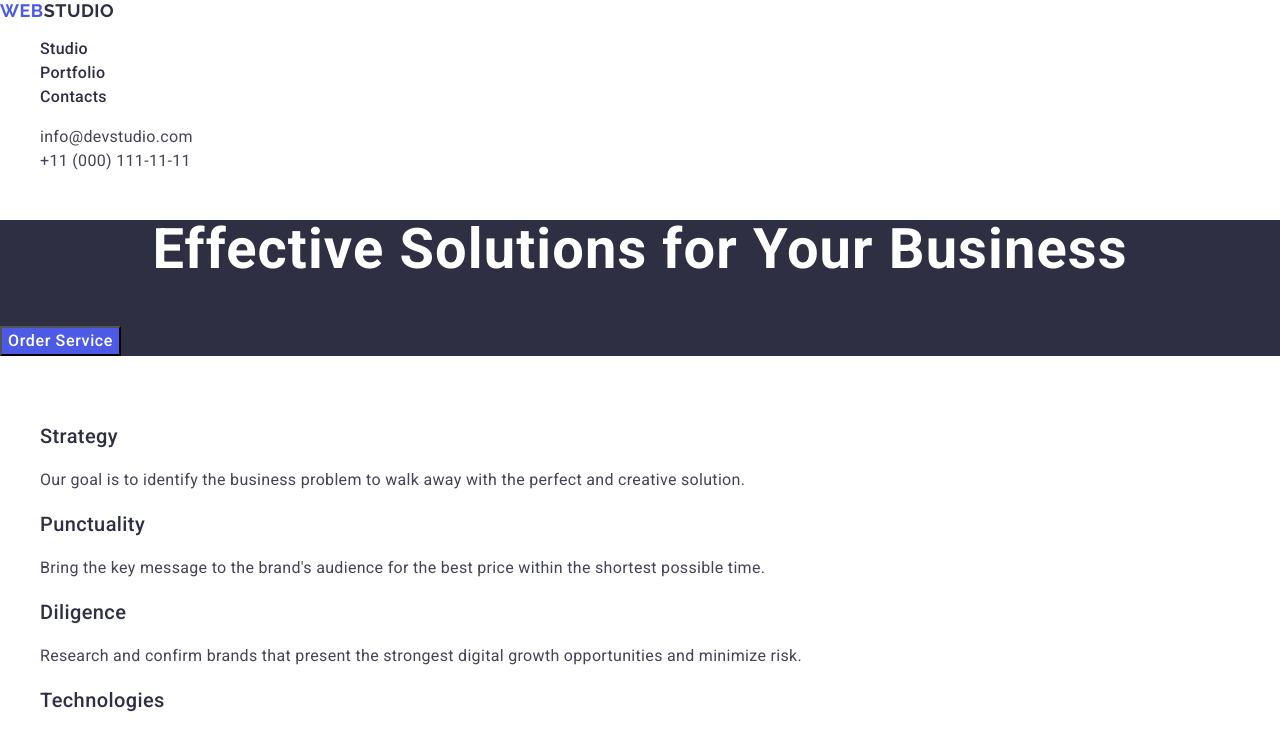
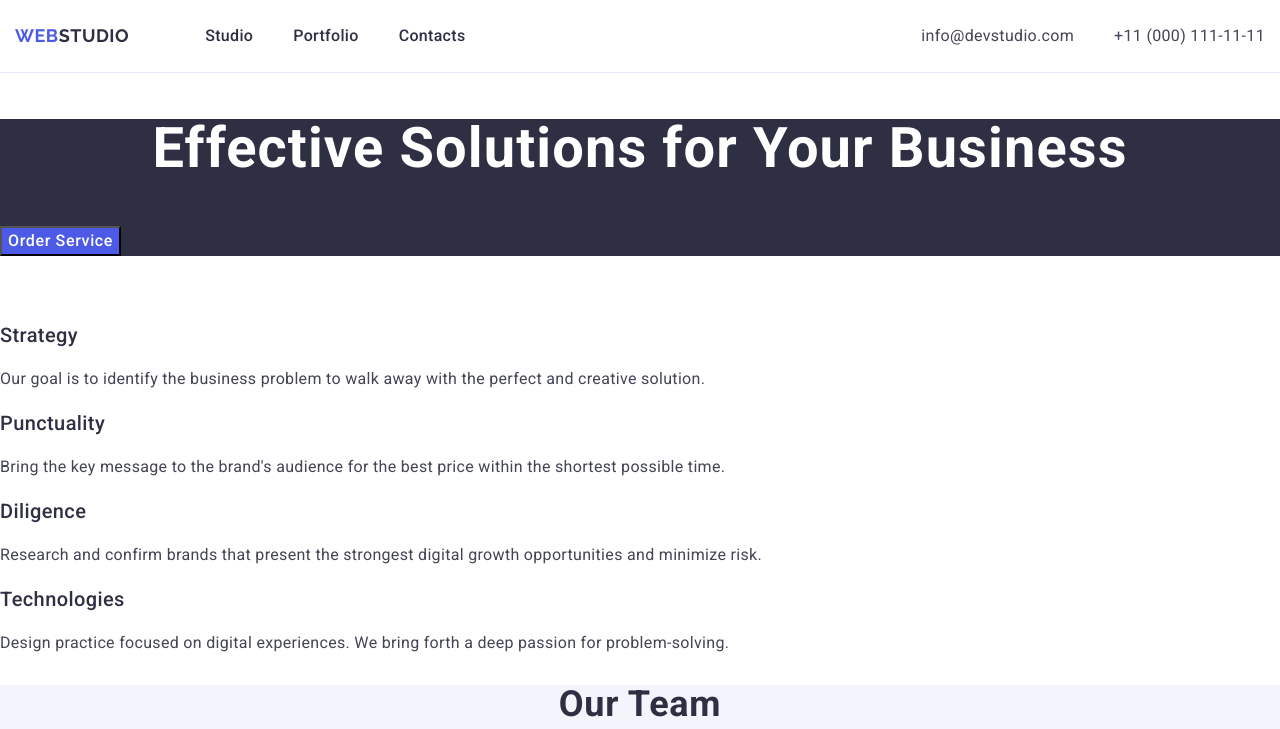
Before and after one commit to Daniil4449/goit-markup-hw-3, a plain HTML site: page index.html in a window 1280 px wide. Shown: the top 729 px of the page. Drawn offline with nearby package versions, Linux system fonts and the light colour scheme.

Commit message:
goit-markup-hw-3-header

```diff
--- a/css/styles.css
+++ b/css/styles.css
@@ -9,8 +9,27 @@ a {
 ul,
 ol {
   list-style: none;
+  padding: 0%;
+  margin: 0%;
 }
 /**!heder**/
+.container {
+  width: 1158;
+  padding: 0 15px;
+  margin: 0 auto;
+}
+.header {
+  border-bottom: 1px solid#E7E9FC;
+}
+.header-container {
+  display: flex;
+  align-items: center;
+}
+.navigation {
+  display: flex;
+  align-items: center;
+}
+
 .logo {
   color: #4d5ae5;
   font-family: Raleway, sans-serif;
@@ -19,9 +38,14 @@ ol {
   line-height: 1.17;
   letter-spacing: 0.03em;
   text-transform: uppercase;
+  margin-right: 76px;
 }
 .logo-part {
   color: #2e2f42;
+}
+.nav-list {
+  display: flex;
+  gap: 40px;
 }
 .nav-link {
   color: #2e2f42;
@@ -29,17 +53,21 @@ ol {
   font-weight: 500;
   line-height: 1.5;
   letter-spacing: 0.02em;
+  padding: 24px 0;
+  display: block;
 }
-.nav-link:hover {
-  color: #404bbf;
-}
-
+.nav-link:hover,
 .nav-link:focus {
   color: #404bbf;
 }
 
 .address {
   font-style: normal;
+  margin-left: auto;
+}
+.address-list {
+  display: flex;
+  gap: 40px;
 }
 
 .contact-link {
--- a/index.html
+++ b/index.html
@@ -18,12 +18,13 @@
 </head>
 
 <body>
-    <header>
-        <nav>
+    <header class="header">
+        <div class="container header-container">
+            <nav class="navigation">
 
                 <a class="logo" href="./index.html">Web<span class="logo-part">Studio</span></a>
 
-            <ul>
+                <ul class="nav-list">
                     <li><a class="nav-link" href="./index.html">Studio</a></li>
                     <li><a class="nav-link" href="">Portfolio</a></li>
                     <li><a class="nav-link" href="">Contacts</a></li>
@@ -31,11 +32,12 @@
             </nav>
 
             <address class="address">
-            <ul>
+                <ul class="address-list">
                     <li><a class="contact-link" href="mailto:info@devstudio.com">info@devstudio.com</a></li>
                     <li><a class="contact-link" href="tel:+110001111111">+11 (000) 111-11-11</a></li>
                 </ul>
             </address>
+        </div>
     </header>
 
     <main>
```
Lines whose indentation alone changed are shown as unchanged.
